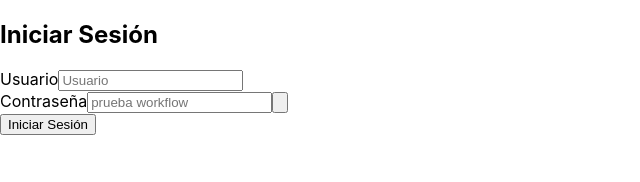
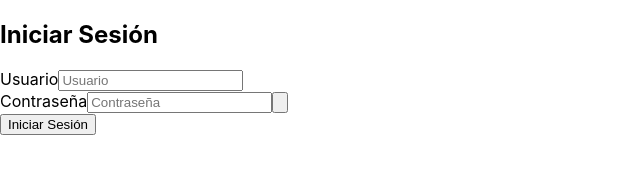
Before and after one commit to JosueSur/emails-masivos-cicd, a React (Create React App) app in the folder frontend/: page /login in a window 1280 px wide. Shown: the top 182 px of the page, without its empty margins (0-640 px from the left). Built offline with nearby package versions, Linux system fonts and the light colour scheme; the HTML template or start-up script is replaced by a standard one.

Commit message:
prueba ci/cd 10

```diff
--- a/frontend/src/components/auth/Login.js
+++ b/frontend/src/components/auth/Login.js
@@ -101,7 +101,7 @@ const Login = () => {
                 type={showPassword ? "text" : "password"}
                 required
                 className="appearance-none rounded-none relative block w-full px-3 py-2 border border-gray-300 placeholder-gray-500 text-gray-900 rounded-b-md focus:outline-none focus:ring-indigo-500 focus:border-indigo-500 focus:z-10 sm:text-sm"
-                placeholder="prueba workflow"
+                placeholder="Contraseña"
                 value={formData.password}
                 onChange={handleChange}
               />
```
